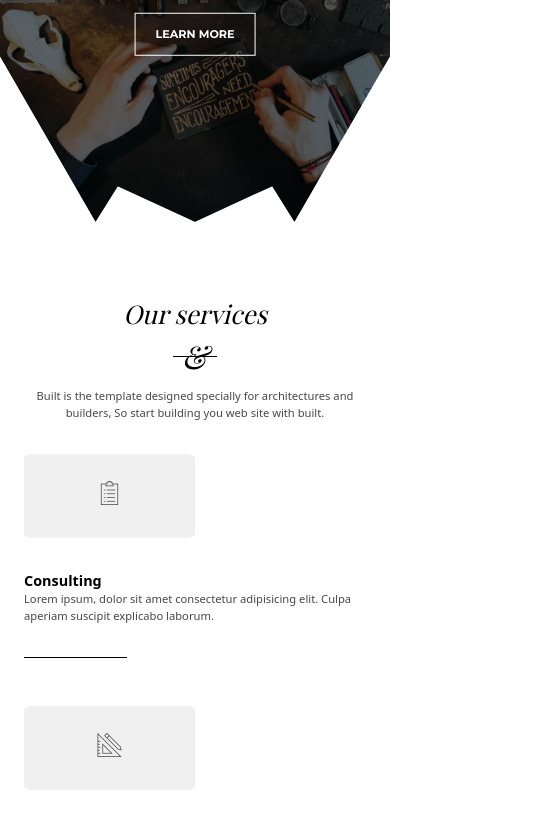
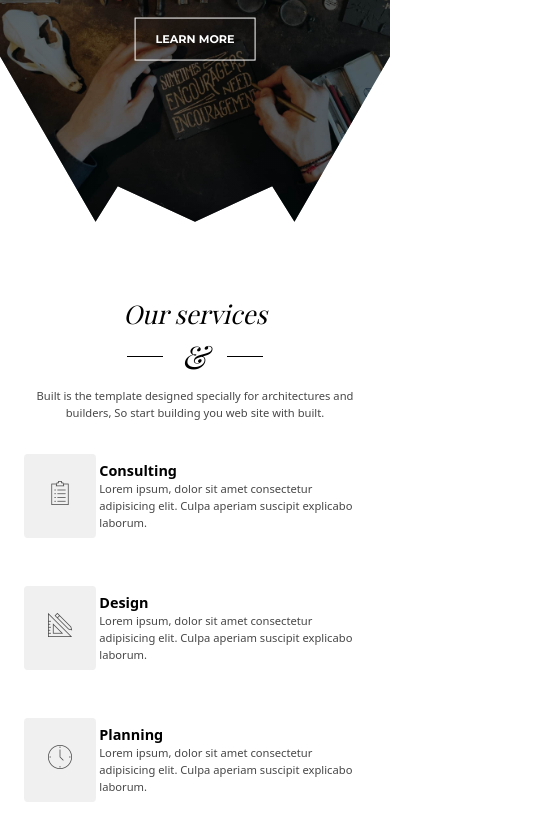
Before and after one commit to code-explain/Architecture, a website: page index.html in a window 390 px wide. Shown: the part 251-1066 px from the top of the page, 546 px wide, since content can reach past the window. Drawn offline with nearby package versions, Linux system fonts and the light colour scheme; a web font is replaced by a local one.

Commit message:
media queries for tab-port

```diff
--- a/index.html
+++ b/index.html
@@ -40,7 +40,7 @@
       </div>
 
       <div class="header__text-box">
-         <h1 class="heading-primary">
+         <h1 class="heading-primary mb-12">
             <span class="heading-primary--main">Architecture Template</span>
             <span class="heading-primary--sub">Built with specialists</span>
          </h1>
@@ -62,37 +62,45 @@
             <div class="col-1-of-4">
                <div class="feature-box">
                   <i class="feature-box__icon icon-basic-todo-txt"></i>
+                  <div class="feature-box__text">
                      <h3 class="heading-tertiary">Consulting</h3>
-                  <p class="feature-box__text">
+                     <p>
                         Lorem ipsum, dolor sit amet consectetur adipisicing elit. Culpa aperiam suscipit explicabo laborum.
                      </p>
+                  </div>
                </div>
             </div>
             <div class="col-1-of-4">
                <div class="feature-box">
                   <i class="feature-box__icon icon-basic-pencil-ruler"></i>
+                  <div class="feature-box__text">
                      <h3 class="heading-tertiary">Design</h3>
-                  <p class="feature-box__text">
+                     <p>
                         Lorem ipsum, dolor sit amet consectetur adipisicing elit. Culpa aperiam suscipit explicabo laborum.
                      </p>
+                  </div>
                </div>
             </div>
             <div class="col-1-of-4">
                <div class="feature-box">
                   <i class="feature-box__icon icon-basic-clock"></i>
+                  <div class="feature-box__text">
                      <h3 class="heading-tertiary feature-box__heading">Planning</h3>
-                  <p class="feature-box__text">
+                     <p>
                         Lorem ipsum, dolor sit amet consectetur adipisicing elit. Culpa aperiam suscipit explicabo laborum.
                      </p>
+                  </div>
                </div>
             </div>
             <div class="col-1-of-4">
                <div class="feature-box">
                   <i class="feature-box__icon icon-basic-home"></i>
+                  <div class="feature-box__text">
                      <h3 class="heading-tertiary">Building</h3>
-                  <p class="feature-box__text">
+                     <p>
                         Lorem ipsum, dolor sit amet consectetur adipisicing elit. Culpa aperiam suscipit explicabo laborum.
                      </p>
+                  </div>
                </div>
             </div>
          </div>
@@ -339,6 +347,7 @@
    <footer class="section-footer">
       <div class="row">
          <div class="footer">
+            <div class="footer__inner">
                <div class="logo mb-8">Architecture<span class="logo__span">X</span></div>
 
                <div class="footer__icons mb-12">
@@ -347,6 +356,7 @@
                <i class="fab fa-google-plus-g footer__icon"></i>
                <i class="fab fa-linkedin-in footer__icon"></i>
                <i class="fab fa-instagram footer__icon"></i>
+               </div>
          </div>
 
          <p class="footer__copyright">Copyright © 2015Theme Design by TeaTeam</p>
--- a/sass/base/_typography.scss
+++ b/sass/base/_typography.scss
@@ -8,7 +8,6 @@ body {
 
 .heading-primary {
    color: $color-white;
-   margin-bottom: 2rem;
 
    &--main {
       display: block;
@@ -47,6 +46,10 @@ body {
       max-width: 13%;
       margin: 0 auto;
       margin-bottom: 1rem;
+
+      @include respond(tab-port) {
+         max-width: 40%;
+      }
 
       &::after,
       &::before {
--- a/sass/components/_blog.scss
+++ b/sass/components/_blog.scss
@@ -7,16 +7,22 @@
    display: flex;
    justify-content: space-between;
    margin-bottom: 3rem;
+
+   @include respond(tab-port) {
+      flex-wrap: wrap;
+   }
 }
 
 .blog-feature {
    display: block;
+   width: 24%;
    background-color: $color-white;
    padding: 3rem;
    border-radius: 3%;
 
-   &:not(:last-child) {
-      margin-right: 3rem;
+   @include respond(tab-port) {
+      width: 48%;
+      margin-bottom: 2rem;
    }
 
    &__text {
--- a/sass/components/_brands.scss
+++ b/sass/components/_brands.scss
@@ -8,6 +8,10 @@
       display: block;
       max-width: 30%;
       margin: auto;
+
+      @include respond(tab-port) {
+         max-width: 60%;
+      }
    }
 
    &__arrow {
--- a/sass/components/_footer.scss
+++ b/sass/components/_footer.scss
@@ -8,6 +8,16 @@
    margin: 0 auto;
    text-align: center;
 
+   @include respond(tab-port) {
+      width: 100%;
+   }
+
+   &__inner {
+      @include respond(tab-port) {
+         display: flex;
+         justify-content: space-between;
+      }
+   }
 
    &__icons {
       width: 40%;
@@ -15,6 +25,10 @@
       flex-direction: row;
       justify-content: space-between;
       margin: 0 auto;
+
+      @include respond(tab-port) {
+         margin: 0;
+      }
    }
 
    &__icon {
--- a/sass/components/_services.scss
+++ b/sass/components/_services.scss
@@ -3,15 +3,25 @@
 }
 
 .feature-box {
+
+   @include respond(tab-port) {
+      display: flex;
+      justify-content: space-between;
+      align-items: center;
+   }
+
    &__icon {
-      display: block;
-      width: 50%;
+      display: inline-block;
       font-size: 3rem;
       background-color: $color-grey-light-2;
       padding: 3rem;
       text-align: center;
       border-radius: 5%;
       margin-bottom: 4rem;
+
+      @include respond(tab-port) {
+         margin-bottom: 0;
+      }
 
       &:hover {
          transform: translateY(-1.5rem) scale(1.03);
@@ -21,6 +31,10 @@
 
    &__text {
 
+      @include respond(tab-port) {
+         width: 78%;
+      }
+
       &:after {
          display: block;
          content: "";
@@ -28,6 +42,10 @@
          background-color: $color-black;
          padding: .1rem 1rem;
          margin-top: 4rem;
+
+         @include respond(tab-port) {
+            display: none;
+         }
       }
    }
 
--- a/sass/components/_stripe.scss
+++ b/sass/components/_stripe.scss
@@ -14,8 +14,17 @@
    justify-content: space-between;
    align-items: center;
 
+   @include respond(tab-port) {
+      flex-wrap: wrap;
+      justify-content: center;
+   }
+
    &__btn {
       color: $color-white;
       border: 1px solid $color-white;
+
+      @include respond(tab-port) {
+         margin-top: 2rem;
+      }
    }
 }
--- a/sass/components/_testimonials.scss
+++ b/sass/components/_testimonials.scss
@@ -8,6 +8,10 @@
    position: relative;
    margin: 0 auto;
    width: 70%;
+
+   @include respond(tab-port) {
+      width: 100%;
+   }
 
    &__text {
       font-family: 'Playfair Display', serif;
@@ -57,11 +61,11 @@
       color: $color-white;
 
       &--l {
-         left: 0;
+         left: -10%;
       }
 
       &--r {
-         right: 0;
+         right: -10%;
       }
    }
 }
--- a/sass/layout/_grid.scss
+++ b/sass/layout/_grid.scss
@@ -4,11 +4,11 @@
 
    //Everything except last child
    &:not(:last-child) {
-        margin-bottom: $gutter-vertical;
+      margin-bottom: $gutter-vertical;
 
-        @include respond(tab-port) {
-            margin-bottom: $gutter-vertical-small;
-         }
+      @include respond(tab-port) {
+         margin-bottom: $gutter-vertical-small;
+      }
    }
 
    @include respond(tab-land) {
@@ -16,7 +16,7 @@
    }
 
    @include respond(tab-port) {
-      max-width: 50rem;
+      max-width: 60rem;
    }
 
    @include clearfix;
@@ -63,15 +63,3 @@
       width: calc(3 * ((100% - 3 * #{$gutter-horizontal}) / 4) + 2 * #{$gutter-horizontal});
    }
 }
-
-
-// Column wide
-[class^="col-1-of-4--wide"] {
-   &:not(:last-child) {
-      margin-right: $gutter-horizontal-small !important;
-   }
-}
-
-.col-1-of-4--wide {
-   width: calc((100% - 3 * #{$gutter-horizontal-small}) / 4);
-}
--- a/sass/layout/_navigation.scss
+++ b/sass/layout/_navigation.scss
@@ -4,12 +4,15 @@
    padding-top: 3rem;
 
    &__list {
+      width: 45%;
       display: flex;
+      justify-content: space-between;
       list-style: none;
-   }
+      align-items: center;
 
-   &__item {
-      margin-right: 3rem;
+      @include respond(tab-land) {
+         width: 50%;
+      }
    }
 
    &__link {
```
Also changed, not shown: css/style.css. Lines whose indentation alone changed are shown as unchanged.
